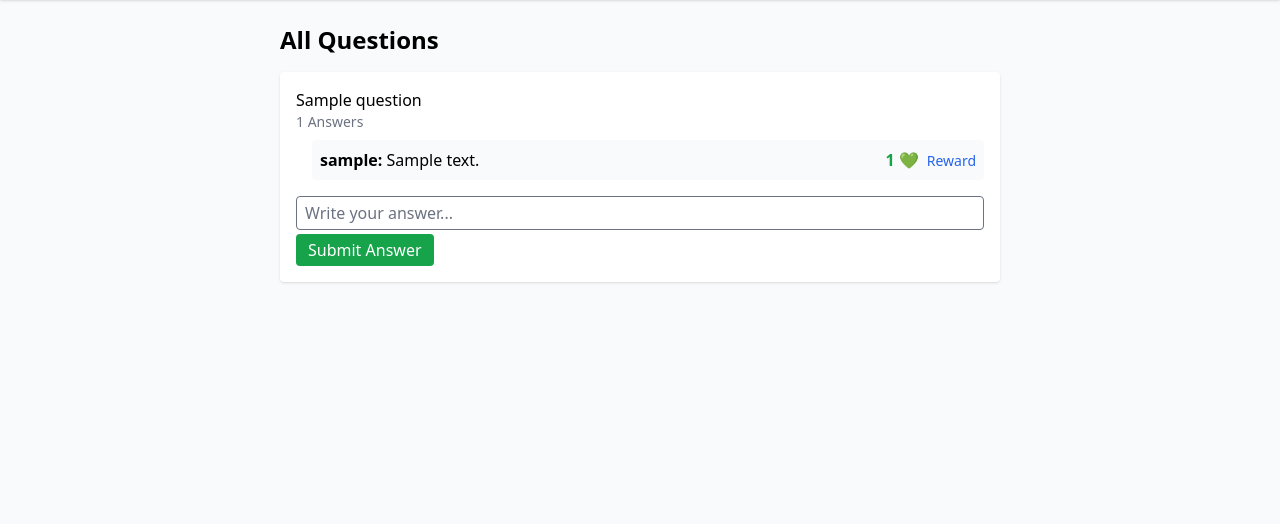
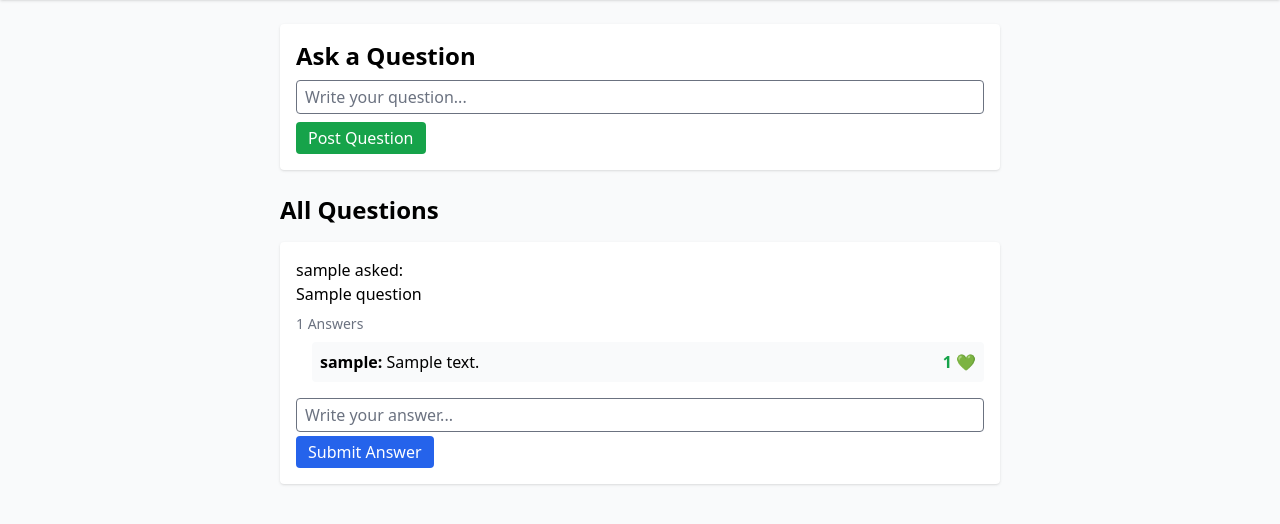
Before and after one commit to harshitha1003/flask-app, a Flask app: page /questions in a window 1280 px wide. Shown: the part 60-584 px from the top of the page. Run offline with Flask 3, Linux system fonts and the light colour scheme; a user stored in the database is signed in; tables that the repository leaves empty hold one stand-in row (values such as "Sample post"); some libraries are stand-ins or nearby versions.

Commit message:
Update questions.html

```diff
--- a/templates/questions.html
+++ b/templates/questions.html
@@ -6,6 +6,7 @@
   <script src="https://cdn.tailwindcss.com?plugins=forms,container-queries"></script>
 </head>
 <body class="bg-gray-50 font-sans min-h-screen">
+
   <header class="flex items-center justify-between bg-white shadow p-4">
     <div class="flex items-center gap-4">
       <h1 class="font-bold text-xl">Peer Support</h1>
@@ -22,22 +23,36 @@
   </header>
 
   <main class="p-6 max-w-3xl mx-auto">
+
+    <!-- Post a new question -->
+    <div class="bg-white p-4 mb-6 rounded shadow">
+      <h2 class="text-2xl font-bold mb-2">Ask a Question</h2>
+      <form method="POST" action="{{ url_for('questions') }}">
+        <input type="text" name="question" placeholder="Write your question..." class="border rounded px-2 py-1 w-full mb-2" required>
+        <button type="submit" class="bg-green-600 text-white px-3 py-1 rounded">Post Question</button>
+      </form>
+    </div>
+
     <h2 class="text-2xl font-bold mb-4">All Questions</h2>
 
     {% if questions %}
       {% for q in questions %}
         <div class="bg-white p-4 mb-4 rounded shadow">
-        <p class="font-medium">{{ q.question }}</p>
+          <p class="font-medium">{{ q.username }} asked:</p>
+          <p class="mb-2">{{ q.question }}</p>
           <p class="text-gray-500 text-sm mb-2">{{ q.answers|length }} Answers</p>
 
+          <!-- Display answers -->
           {% for ans in q.answers %}
             <div class="ml-4 mb-2 p-2 bg-gray-50 rounded flex justify-between items-center">
               <span><strong>{{ ans.username }}:</strong> {{ ans.answer }}</span>
               <div class="flex items-center gap-2">
                 <span class="text-green-600 font-bold">{{ ans.karma }} 💚</span>
+                {% if ans.username != username %}
                   <form method="POST" action="{{ url_for('give_karma', answer_id=ans.id) }}">
                     <button class="text-blue-600 text-sm">Reward</button>
                   </form>
+                {% endif %}
               </div>
             </div>
           {% endfor %}
@@ -45,7 +60,7 @@
           <!-- Answer form -->
           <form method="POST" action="{{ url_for('answer_question', question_id=q.id) }}">
             <input type="text" name="answer" placeholder="Write your answer..." class="border rounded px-2 py-1 w-full mt-2" required>
-          <button type="submit" class="bg-green-600 text-white px-3 py-1 rounded mt-1">Submit Answer</button>
+            <button type="submit" class="bg-blue-600 text-white px-3 py-1 rounded mt-1">Submit Answer</button>
           </form>
         </div>
       {% endfor %}
@@ -53,5 +68,6 @@
       <p class="text-gray-600">No questions posted yet.</p>
     {% endif %}
   </main>
+
 </body>
 </html>
```
Lines whose indentation alone changed are shown as unchanged.
